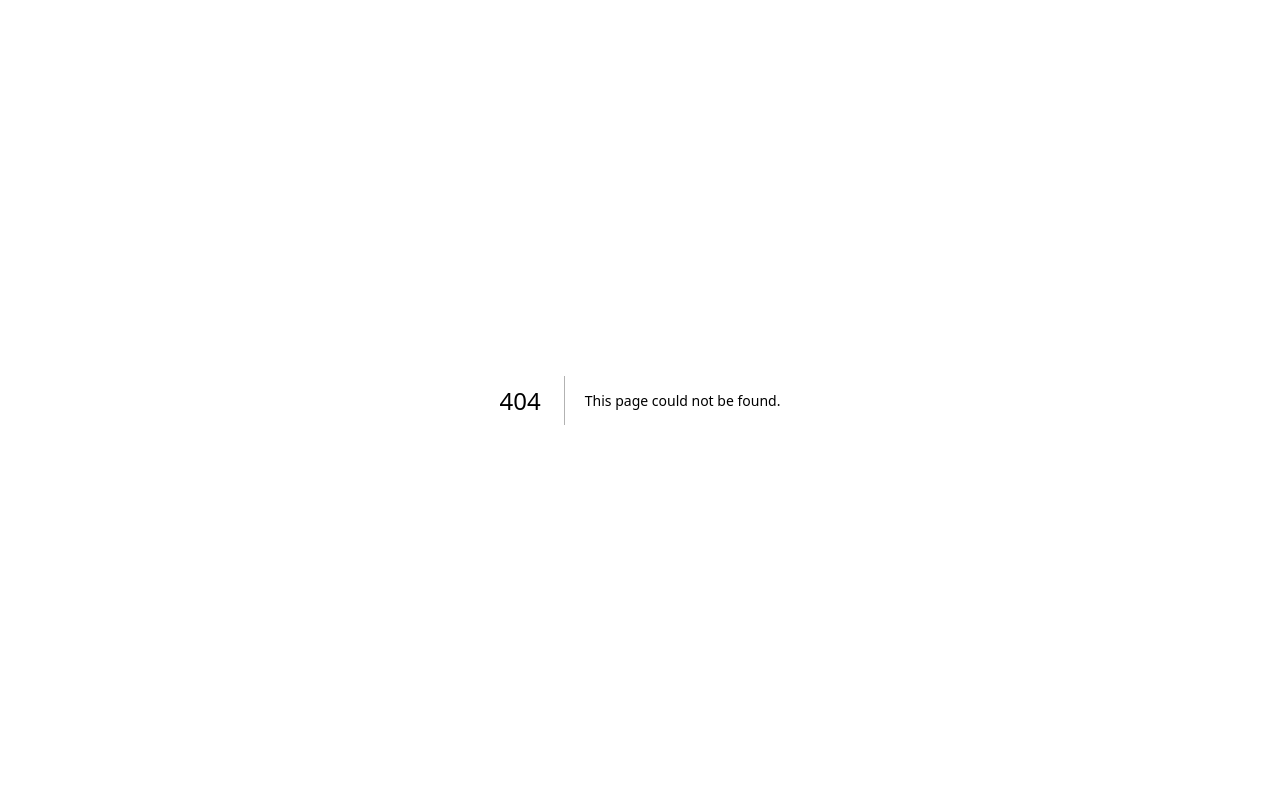
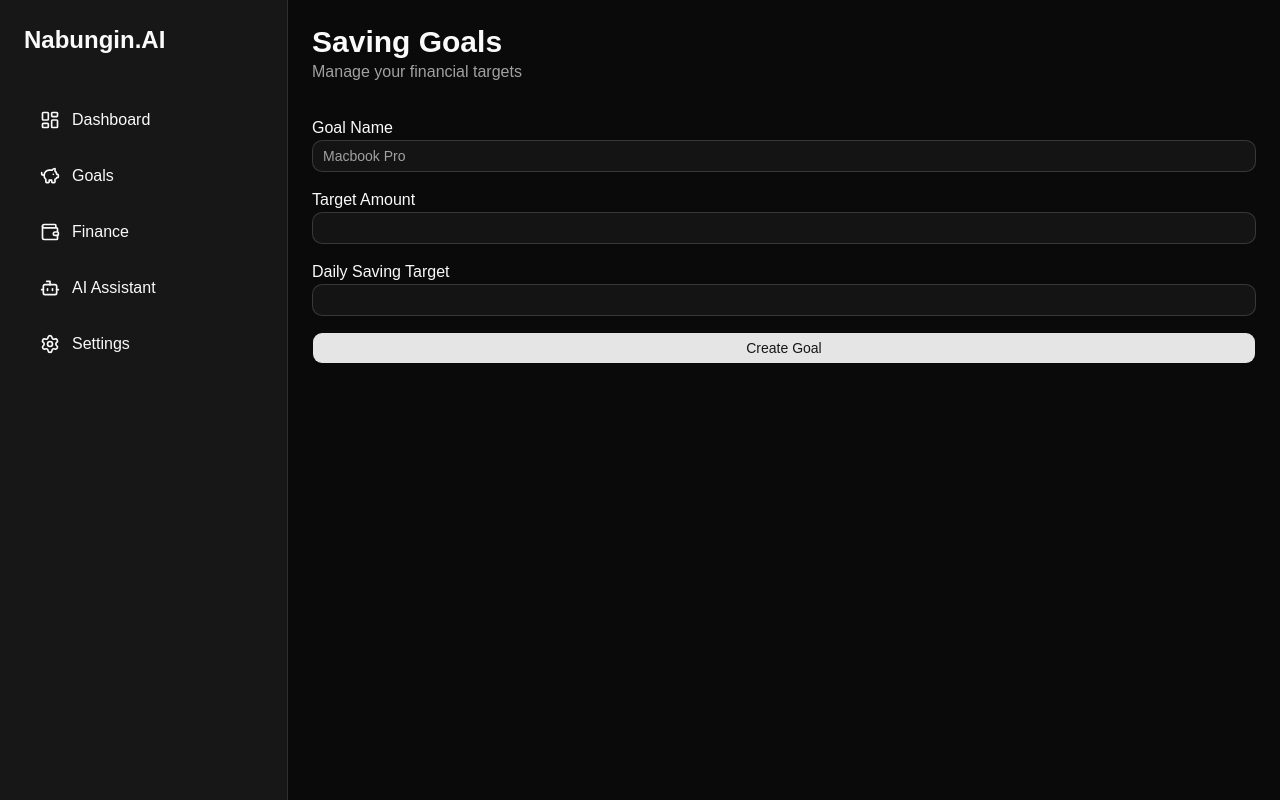
Before and after one commit to Alghifari22/nabunginAI, a Next.js app: page /goals in a window 1280 px wide. Before the commit this address had no page. Built offline with nearby package versions, Linux system fonts and the light colour scheme; no server answers; sample sign-in values are in the browser's storage.

Commit message:
feat - setup saving goals feature

```diff
--- /dev/null
+++ b/src/app/(dashboard)/goals/page.tsx
@@ -0,0 +1,19 @@
+import { CreateGoalForm } from "../../features/goals/components/create-goal-form";
+
+export default function GoalsPage() {
+  return (
+    <div className="space-y-8">
+      <div>
+        <h1 className="text-3xl font-bold">
+          Saving Goals
+        </h1>
+
+        <p className="text-muted-foreground">
+          Manage your financial targets
+        </p>
+      </div>
+
+      <CreateGoalForm />
+    </div>
+  );
+}
--- /dev/null
+++ b/src/app/api/goals/route.ts
@@ -0,0 +1,71 @@
+import { NextResponse } from "next/server";
+
+import { getServerSession } from "next-auth";
+
+import { authOptions } from "../../lib/auth";
+
+import { prisma } from "../../lib/prisma";
+
+export async function POST(req: Request) {
+  try {
+    const session = await getServerSession(
+      authOptions
+    );
+
+    if (!session?.user?.email) {
+      return NextResponse.json(
+        {
+          error: "Unauthorized",
+        },
+        {
+          status: 401,
+        }
+      );
+    }
+
+    const body = await req.json();
+
+    const {
+      title,
+      targetAmount,
+      dailyTarget,
+    } = body;
+
+    const user = await prisma.user.findUnique({
+      where: {
+        email: session.user.email,
+      },
+    });
+
+    if (!user) {
+      return NextResponse.json(
+        {
+          error: "User not found",
+        },
+        {
+          status: 404,
+        }
+      );
+    }
+
+    const goal = await prisma.goal.create({
+      data: {
+        title,
+        targetAmount,
+        dailyTarget,
+        userId: user.id,
+      },
+    });
+
+    return NextResponse.json(goal);
+  } catch {
+    return NextResponse.json(
+      {
+        error: "Internal server error",
+      },
+      {
+        status: 500,
+      }
+    );
+  }
+}
--- a/src/app/components/dashboard/sidebar.tsx
+++ b/src/app/components/dashboard/sidebar.tsx
@@ -5,27 +5,33 @@ import {
   Bot,
   Settings,
 } from "lucide-react";
+import Link from "next/link";
 
 const menus = [
   {
     title: "Dashboard",
     icon: LayoutDashboard,
+    href: "/dashboard",
   },
   {
     title: "Goals",
     icon: PiggyBank,
+    href: "/goals",
   },
   {
     title: "Finance",
     icon: Wallet,
+    href: "/finance",
   },
   {
     title: "AI Assistant",
     icon: Bot,
+    href: "/ai",
   },
   {
     title: "Settings",
     icon: Settings,
+    href: "/settings",
   },
 ];
 
@@ -33,9 +39,7 @@ export function Sidebar() {
   return (
     <aside className="w-72 border-r bg-card p-6 hidden md:block">
       <div className="mb-10">
-        <h1 className="text-2xl font-bold">
-          Nabungin.AI
-        </h1>
+        <h1 className="text-2xl font-bold">Nabungin.AI</h1>
       </div>
 
       <nav className="space-y-2">
@@ -43,8 +47,9 @@ export function Sidebar() {
           const Icon = menu.icon;
 
           return (
-            <button
+            <Link
               key={menu.title}
+              href={menu.href}
               className="
                 w-full flex items-center gap-3
                 rounded-xl px-4 py-3
@@ -54,7 +59,7 @@ export function Sidebar() {
               <Icon size={20} />
 
               <span>{menu.title}</span>
-            </button>
+            </Link>
           );
         })}
       </nav>
--- /dev/null
+++ b/src/app/features/goals/components/create-goal-form.tsx
@@ -0,0 +1,95 @@
+"use client";
+
+import axios from "axios";
+
+import { useRouter } from "next/navigation";
+
+import { useForm } from "react-hook-form";
+
+import { zodResolver } from "@hookform/resolvers/zod";
+
+import {
+  createGoalSchema,
+  CreateGoalSchema,
+} from "../schemas/create-goal-schema";
+
+import { Input } from "@/components/ui/input";
+
+import { Button } from "@/components/ui/button";
+
+import { toast } from "sonner";
+
+export function CreateGoalForm() {
+  const router = useRouter();
+
+  const form = useForm<CreateGoalSchema>({
+    resolver: zodResolver(createGoalSchema),
+
+    defaultValues: {
+        title: "",
+        targetAmount: "",
+        dailyTarget: "",
+    },
+  });
+
+  const onSubmit = async (
+    values: CreateGoalSchema
+  ) => {
+    try {
+      await axios.post("/api/goals", {
+        ...values,
+
+        targetAmount: Number(values.targetAmount),
+
+        dailyTarget: Number(values.dailyTarget),
+      });
+
+      toast.success("Goal created");
+
+      router.refresh();
+    } catch {
+      toast.error("Failed to create goal");
+    }
+  };
+
+  return (
+    <form
+      onSubmit={form.handleSubmit(onSubmit)}
+      className="space-y-4"
+    >
+      <div className="space-y-2">
+        <label>Goal Name</label>
+
+        <Input
+          {...form.register("title")}
+          placeholder="Macbook Pro"
+        />
+      </div>
+
+      <div className="space-y-2">
+        <label>Target Amount</label>
+
+        <Input
+          type="number"
+          {...form.register("targetAmount")}
+        />
+      </div>
+
+      <div className="space-y-2">
+        <label>Daily Saving Target</label>
+
+        <Input
+          type="number"
+          {...form.register("dailyTarget")}
+        />
+      </div>
+
+      <Button
+        type="submit"
+        className="w-full"
+      >
+        Create Goal
+      </Button>
+    </form>
+  );
+}
--- /dev/null
+++ b/src/app/features/goals/schemas/create-goal-schema.ts
@@ -0,0 +1,13 @@
+import { z } from "zod";
+
+export const createGoalSchema = z.object({
+  title: z.string().min(3),
+
+  targetAmount: z.string(),
+
+  dailyTarget: z.string(),
+});
+
+export type CreateGoalSchema = z.infer<
+  typeof createGoalSchema
+>;
```
